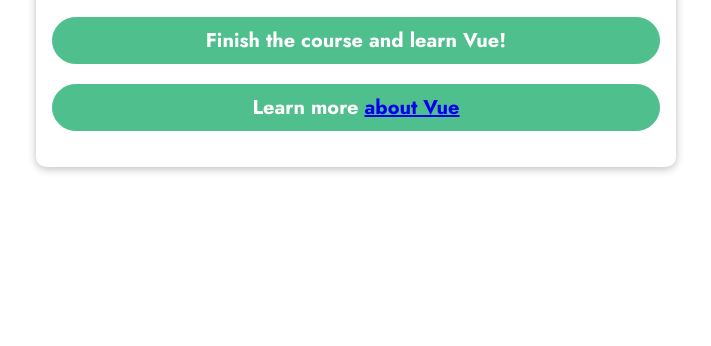
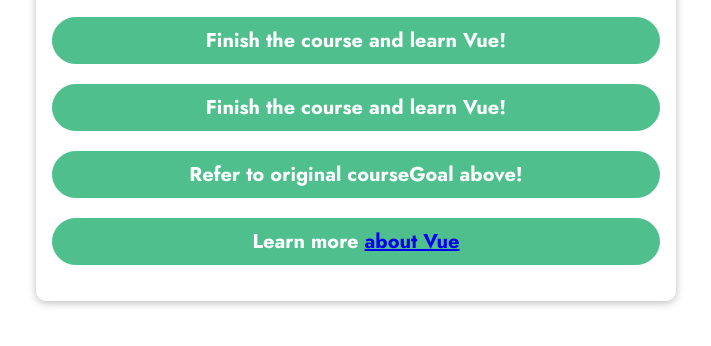
Before and after one commit to ISANCEHZ1994/vue-core-concepts, a plain HTML site: page index.html in a window 1280 px wide. Shown: the part 286-632 px from the top of the page, without its empty margins (284-995 px from the left). Drawn offline with nearby package versions, Linux system fonts and the light colour scheme.

Commit message:
we can now see the differences when using v-html property

```diff
--- a/app.js
+++ b/app.js
@@ -1,11 +1,28 @@
 const app = Vue.createApp({
     // data name NOT up to you you MUST have it
-    // data() MUST ALWAYS return an OBJECT
+    // data() MUST ALWAYS return an OBJECT because data itself is a function
     data(){
         return {
             courseGoal: 'Finish the course and learn Vue!',
+            courseGoalA: 'Refer to original courseGoal above!',
+            courseGoalB: '<h2>Master Vue and build amazing apps!</h2>',
             vueLink: 'https://vuejs.org/'
-        }
+        };
+    },
+    // is an object where you can define functions
+    methods: {
+        firstFunction(){
+            const randomNum = Math.random();
+            // return randomNum < 0.5 ? "Learn Vue" : "Master Vue"
+            // as weird as it seems Vue understand the variables inside data function so we can use the this. keyword
+            return randomNum < 0.5 ? this.courseGoal : this.courseGoalB
+        },
+        // just so we can see the difference of what the v-html proerty does inside of a tag inside of HTML
+        // notice how we added the <h2> tags above inside of the courseGoalB - the html file will not be able to read it without the property
+        vhtmlFunction(){
+            const randomNum = Math.random();
+            return randomNum < 0.5 ? this.courseGoalA : this.courseGoalB
+        },
     }
 });
 
--- a/index.html
+++ b/index.html
@@ -19,6 +19,8 @@
     <section id="user-goal">
       <h2>My Course Goal</h2>
       <p>{{ courseGoal }}</p>
+      <p>{{ firstFunction() }}</p>
+      <p v-html="vhtmlFunction()"></p>
       <!-- We cannot use href when using Vue because it will cause error -->
       <!-- instead use a Vue Directive => v-bind  -->
       <p>Learn more <a v-bind:href="vueLink">about Vue</a></p>
```
